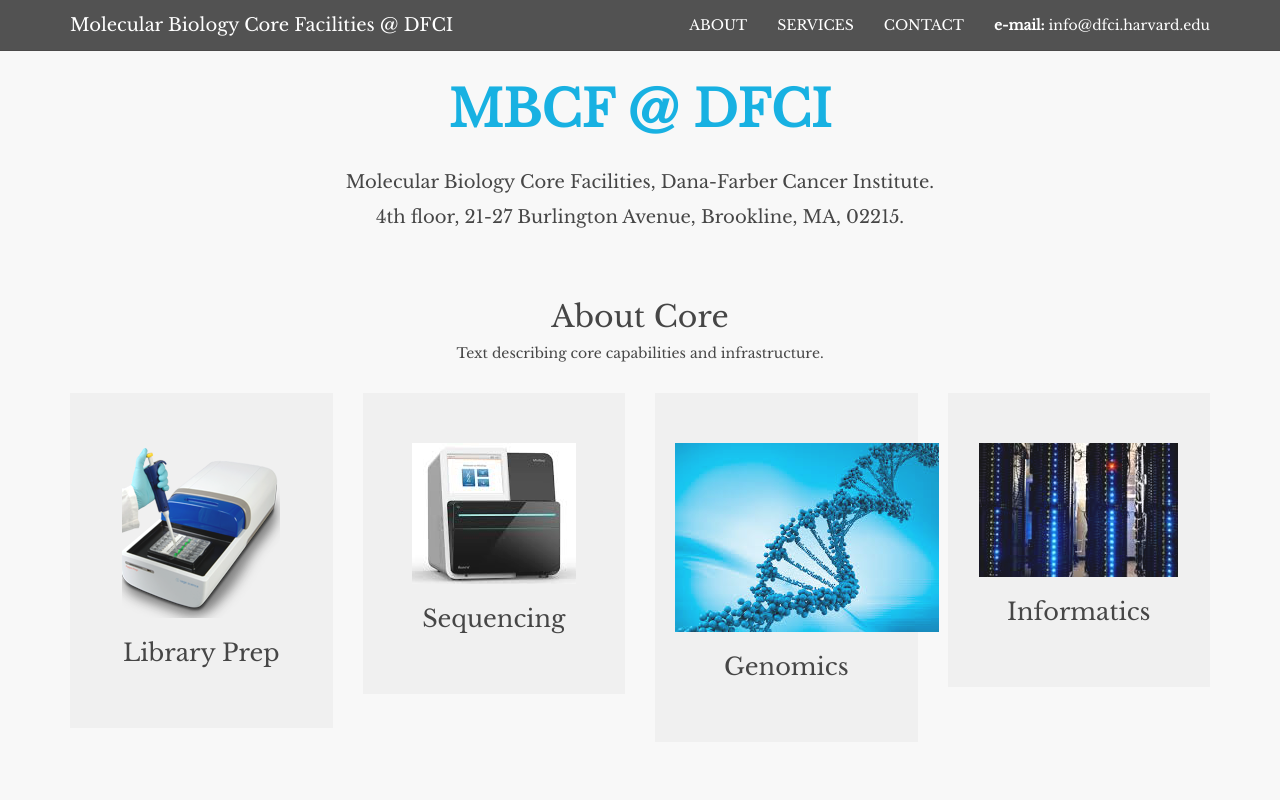
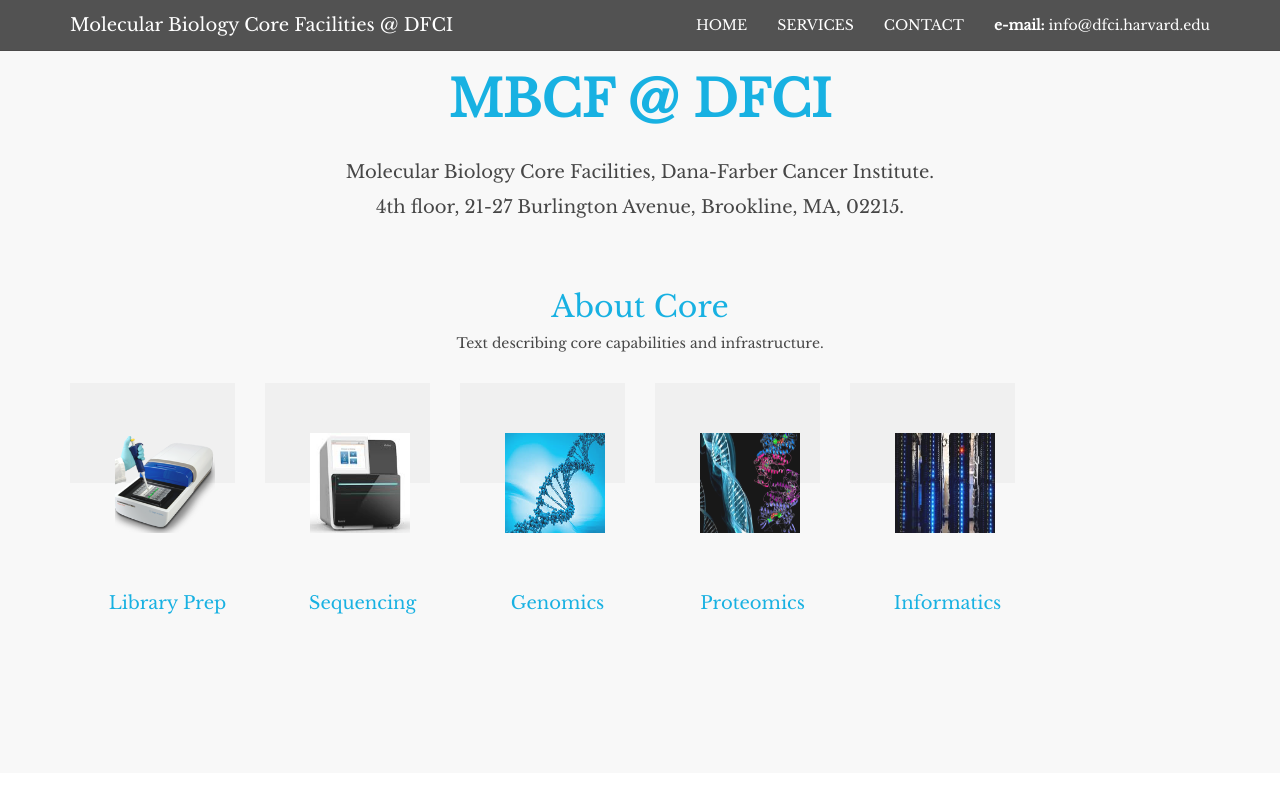
Before and after one commit to vangalamaheshh/mbcf_web_2, a website: page index.html in a window 1280 px wide. Shown: the top 800 px of the page. Drawn offline with nearby package versions, Linux system fonts and the light colour scheme; a web font is replaced by a local one.

Commit message:
tweaked home section

```diff
--- a/app/css/app.css
+++ b/app/css/app.css
@@ -1,2 +1,9 @@
-.thumb {
+.thumb img {
+    position: relative;
+    float: right;
+    width:  100px;
+    height: 100px;
+    background-position: 50% 50%;
+    background-repeat:   no-repeat;
+    background-size:     cover;
 }
--- a/index.html
+++ b/index.html
@@ -46,7 +46,7 @@
             <!-- Collect the nav links for toggling -->
             <div class="collapse navbar-collapse navbar-ex1-collapse">
                 <ul class="nav navbar-nav navbar-right">
-                    <li><a href="#about">ABOUT</a>
+                    <li><a href="#home">HOME</a>
                     </li>
                     <li><a href="#services">SERVICES</a>
                     </li>
@@ -63,7 +63,7 @@
     <!--End Navigation -->
 
     <!--About Section-->
-    <section class="for-full-back color-light " id="about">
+    <section class="for-full-back color-light " id="home">
         <div class="container">
 
             <div class="row text-center">
@@ -77,10 +77,10 @@
                     </h4>
                 </div>
 
-            </div>
+            </div class="container">
             <div class="row text-center">
                 <div class="col-md-12">
-                    <h2>About Core</h2>
+                    <h2 class="color-blue">About Core</h2>
                     <p>
                     Text describing core capabilities and infrastructure.
                     </p>
@@ -88,58 +88,81 @@
 
             </div>
             <div class="row text-center space-pad">
-                <div class="col-md-3 ">
+                <div class="col-md-2 ">
 
                     <div class="about-div thumb">
 
                         <i class="color-blue"></i>
 
 
-                        <img src="app/img/lib_prep.png"/>
-                        <h3>Library Prep</h3>
-
+                        <img class="img-responsive" src="app/img/lib_prep.png"/>
 
                     </div>
 
                 </div>
-                <div class="col-md-3">
+                <div class="col-md-2">
 
                     <div class="about-div thumb">
 
                         <i class="color-blue"></i>
 
                         <img src="app/img/seq.png" />
-                        <h3>Sequencing  </h3>
-
 
                     </div>
-
                 </div>
-                <div class="col-md-3 ">
+                <div class="col-md-2 ">
 
                     <div class="about-div thumb">
 
                         <i class="color-blue"></i>
 
                         <img src="app/img/genomics.png"/>
-                        <h3>Genomics </h3>
 
 
                     </div>
 
                 </div>
-                <div class="col-md-3 ">
+                <div class="col-md-2 ">
+
+                    <div class="about-div thumb">
+
+                        <i class="color-blue"></i>
+
+                        <img src="app/img/proteomics.png"/>
+
+
+                    </div>
+
+                </div>
+                <div class="col-md-2 ">
 
                     <div class="about-div thumb">
 
                         <i class="color-blue"></i>
 
                         <img src="app/img/informatix.png"/>
-                        <h3>Informatics </h3>
 
 
                     </div>
-
+                </div>
+            </div>
+            <div class="container">
+                <div class="row text-center">
+                    <div class="col-md-2 color-blue">
+                        <h4>Library Prep</h4>
+                    </div>
+                    <div class="col-md-2 color-blue">
+                        <h4>Sequencing</h4>
+                    </div>
+                    <div class="col-md-2 color-blue">
+                        <h4>Genomics</h4>
+                    </div>
+                    <div class="col-md-2 color-blue">
+                        <h4>Proteomics</h4>
+                    </div>
+                    <div class="col-md-2 color-blue">
+                        <h4>Informatics</h4>
+                    </div>
                 </div>
             </div>
 
```
Also changed, not shown: app/img/proteomics.png (added).
